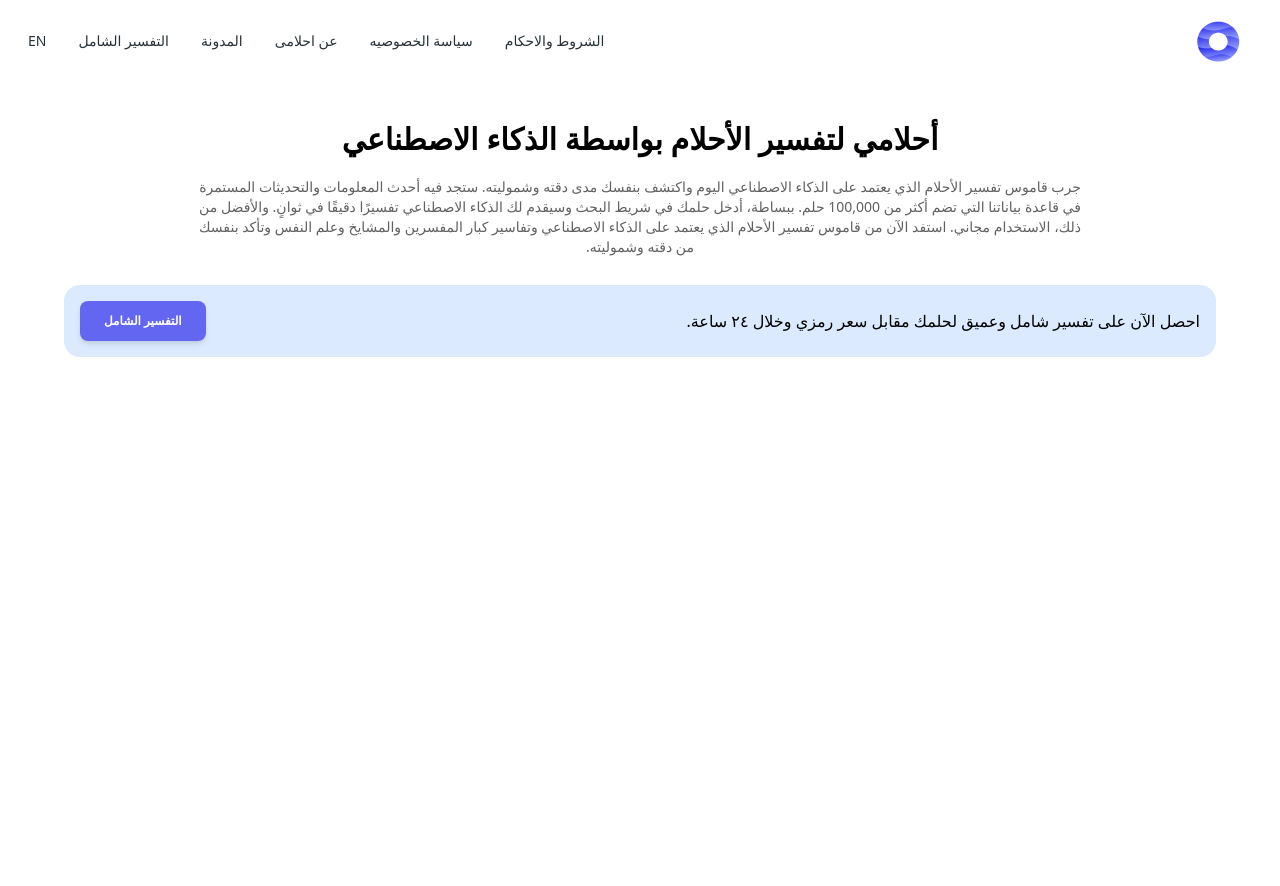
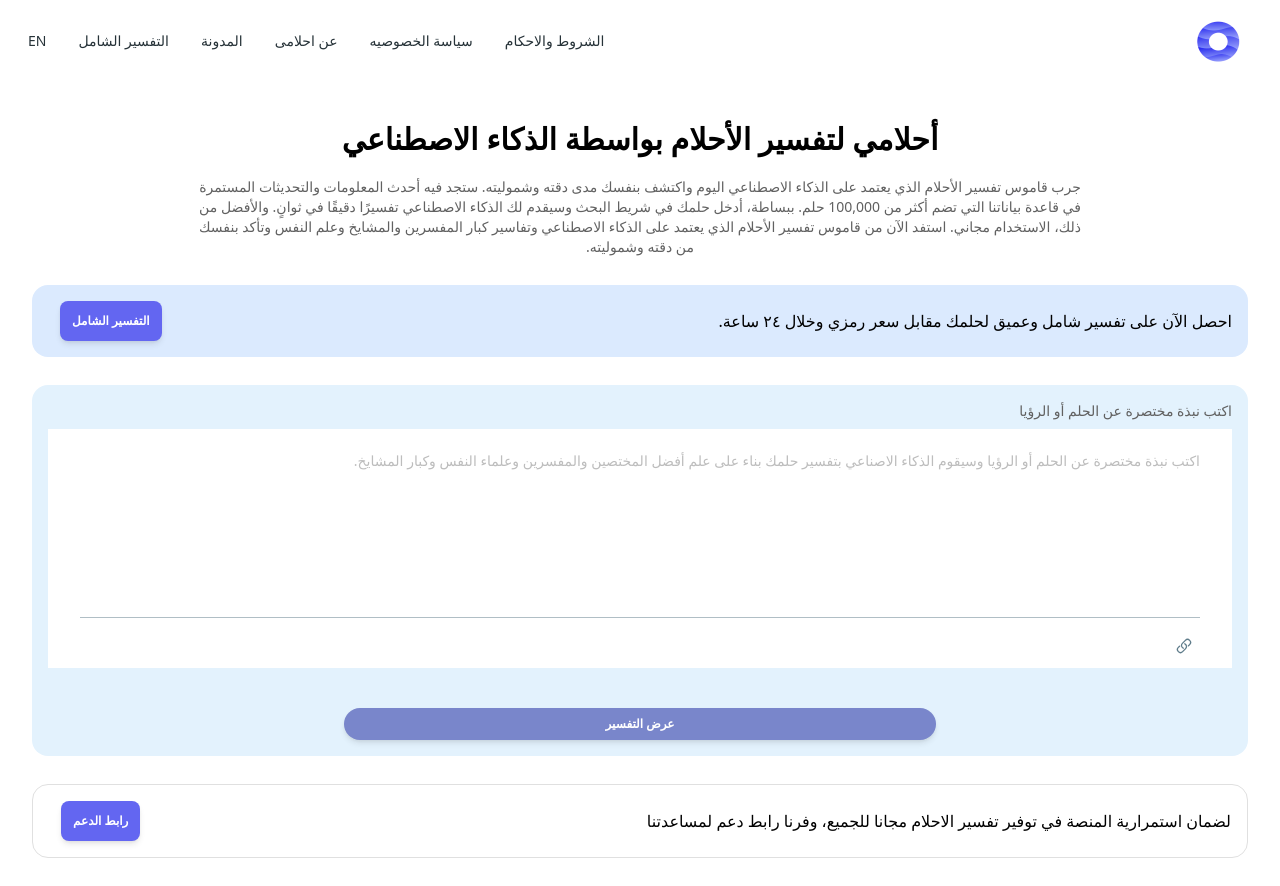
Before and after one commit to Ranatarek22/A7lamy, a React (Vite) app: page / in a window 1280 px wide. Before the commit the page ends 800 px from the top, so only its background shows below. Built offline with nearby package versions, Linux system fonts and the light colour scheme.

Commit message:
Dream Section

```diff
--- a/src/App.jsx
+++ b/src/App.jsx
@@ -2,13 +2,25 @@ import { useState } from "react";
 import { NavbarSimple } from "./components/navbar/NavbarSimple.jsx";
 import Hero from "./components/Home/Hero.jsx";
 import Queries from "./components/Home/Queries.jsx";
+import Dream from "./components/Home/Dream.jsx";
 
 function App() {
   return (
     <>
       <NavbarSimple />
       <Hero />
-      <Queries />
+      <Queries
+        parag="
+          احصل الآن على تفسير شامل وعميق لحلمك مقابل سعر رمزي وخلال ٢٤ ساعة."
+        btn="التفسير الشامل"
+        flag={true}
+      />
+      <Dream />
+      <Queries
+        parag="لضمان استمرارية المنصة في توفير تفسير الاحلام مجانا للجميع، وفرنا رابط دعم لمساعدتنا"
+        btn="رابط الدعم"
+        flag={false}
+      />
     </>
   );
 }
--- /dev/null
+++ b/src/components/Home/Dream.jsx
@@ -0,0 +1,49 @@
+import { Textarea, Button, IconButton } from "@material-tailwind/react";
+import React from "react";
+
+const Dream = () => {
+  return (
+    <div className="rounded-2xl bg-blue-50 p-4 mx-[2em] h-auto">
+      <form className="flex flex-col justify-center" action="">
+        <label className="block text-sm font-medium text-gray-700 mb-2">
+          اكتب نبذة مختصرة عن الحلم أو الرؤيا
+        </label>
+        <div className="relative bg-white w-full px-[2em]">
+          <Textarea
+            variant="static"
+            placeholder="اكتب نبذة مختصرة عن الحلم أو الرؤيا وسيقوم الذكاء الاصناعي بتفسير حلمك بناء على علم أفضل المختصين والمفسرين وعلماء النفس وكبار المشايخ."
+            rows={8}
+          />
+          <div className="flex w-full justify-between py-1.5">
+            <IconButton variant="text" color="blue-gray" size="sm">
+              <svg
+                xmlns="http://www.w3.org/2000/svg"
+                fill="none"
+                viewBox="0 0 24 24"
+                stroke="currentColor"
+                strokeWidth={2}
+                className="h-4 w-4"
+              >
+                <path
+                  strokeLinecap="round"
+                  strokeLinejoin="round"
+                  d="M13.19 8.688a4.5 4.5 0 011.242 7.244l-4.5 4.5a4.5 4.5 0 01-6.364-6.364l1.757-1.757m13.35-.622l1.757-1.757a4.5 4.5 0 00-6.364-6.364l-4.5 4.5a4.5 4.5 0 001.242 7.244"
+                />
+              </svg>
+            </IconButton>
+          </div>
+        </div>
+        <div className="flex justify-center items-center gap-2">
+          <Button
+            size="sm"
+            className="py-2 px-4 rounded-full mt-10 w-1/2 text-center mx-auto  bg-indigo-300 text-white"
+          >
+            عرض التفسير
+          </Button>
+        </div>
+      </form>
+    </div>
+  );
+};
+
+export default Dream;
--- a/src/components/Home/Queries.jsx
+++ b/src/components/Home/Queries.jsx
@@ -1,14 +1,15 @@
 import { Button } from "@material-tailwind/react";
 import React from "react";
 
-const Queries = () => {
+const Queries = ({ parag, btn, flag }) => {
   return (
     <div className="flex justify-center">
-      <div className="flex  w-[90%] p-4 my-7 rounded-2xl md:flex md:justify-between md:items-center text-center bg-blue-100">
-        <p>
-          احصل الآن على تفسير شامل وعميق لحلمك مقابل سعر رمزي وخلال ٢٤ ساعة.
-        </p>
-        <Button className="bg-indigo-500"> التفسير الشامل</Button>
+      <div
+        className={`flex w-full mx-[2em] p-4 my-7 rounded-2xl md:flex md:justify-between md:items-center text-center
+        ${flag ? "bg-blue-100" : "bg-white border border-gray-300"}`}
+      >
+        <p>{parag}</p>
+        <Button className="bg-indigo-500 mx-[1em] p-[1em] "> {btn}</Button>
       </div>
     </div>
   );
--- /dev/null
+++ b/src/components/Home/Questions.jsx
@@ -0,0 +1,11 @@
+import React from 'react'
+
+const Questions = () => {
+  return (
+    <div>
+
+    </div>
+  )
+}
+
+export default Questions
```
